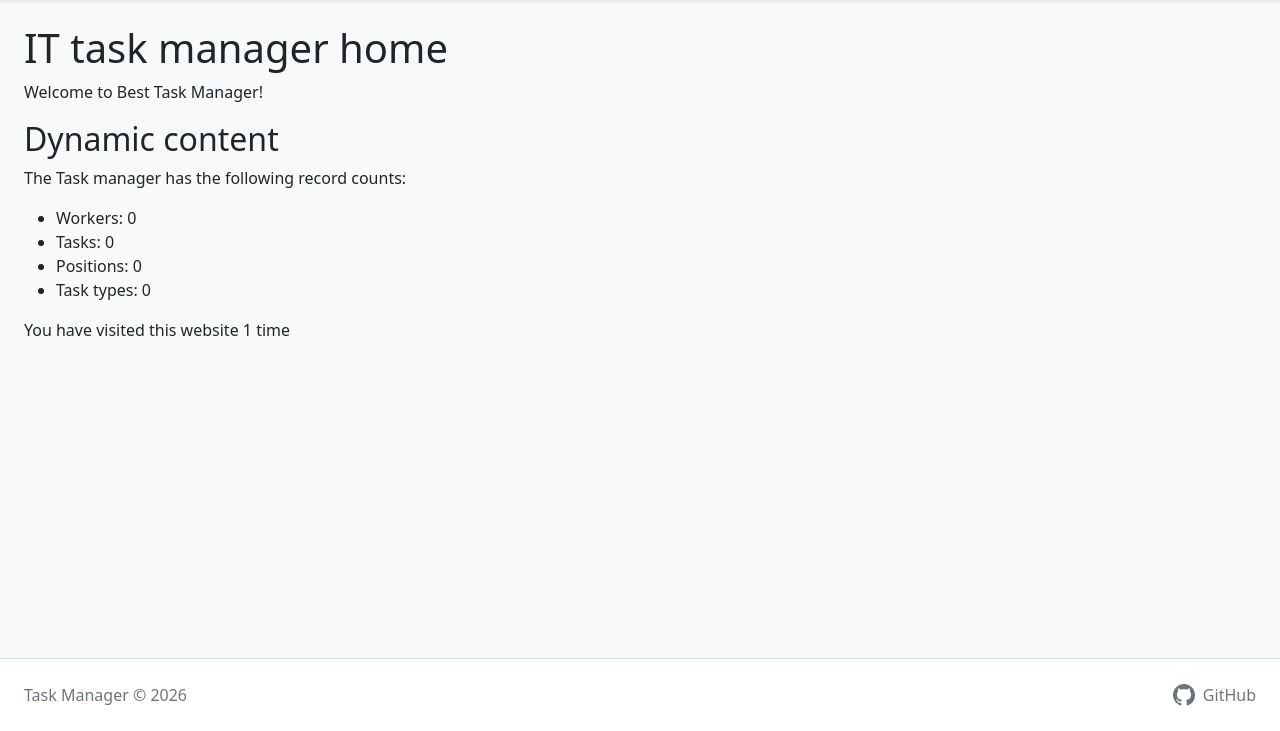
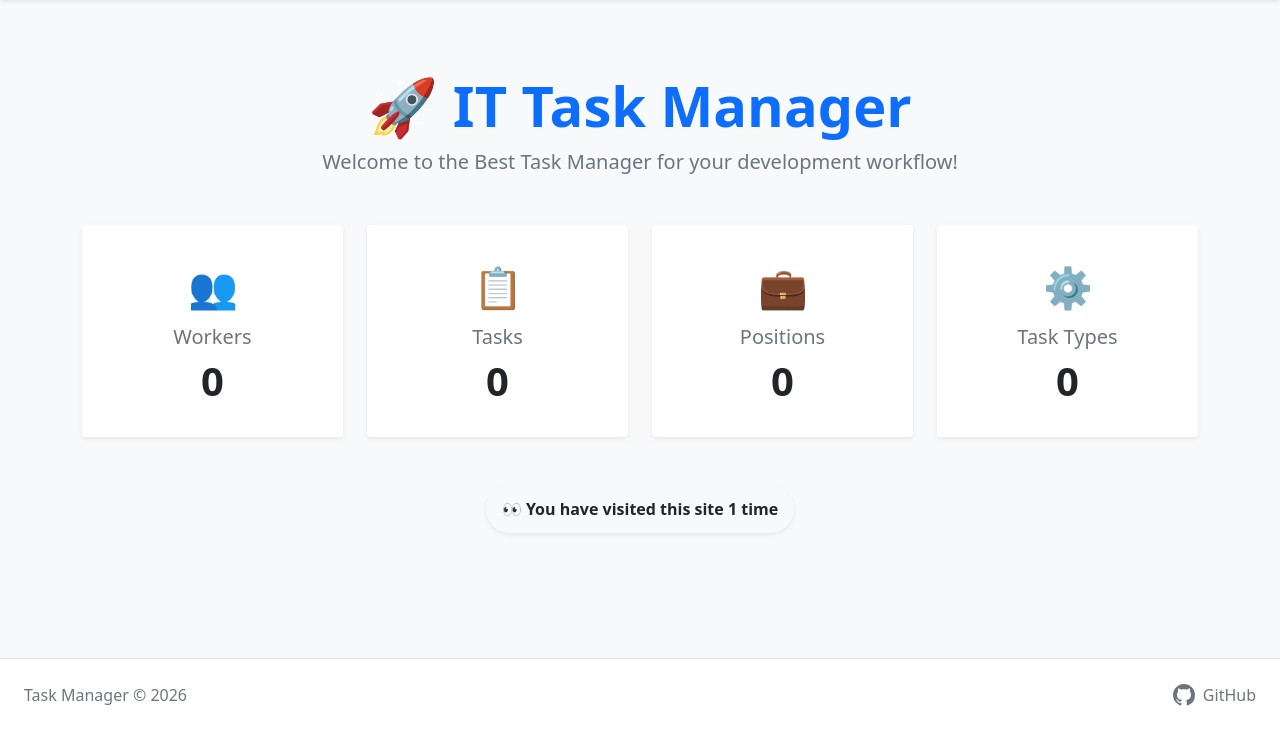
Before and after one commit to Neyrony/IT-task-manager, a Django app: page / in a window 1280 px wide. Shown: the part 69-800 px from the top of the page. Run offline with Django 5.2, Linux system fonts and the light colour scheme; data that the repository does not hold is empty.

Commit message:
style: create better design for the main page

```diff
--- a/templates/manager/index.html
+++ b/templates/manager/index.html
@@ -1,15 +1,58 @@
 {% extends 'base.html' %}
 
 {% block content %}
-	<h1>IT task manager home</h1>
-  <p>Welcome to Best Task Manager!</p>
-  <h2>Dynamic content</h2>
-  <p>The Task manager has the following record counts:</p>
-  <ul>
-    <li>Workers: {{ amount_of_workers }}</li>
-    <li>Tasks: {{ amount_of_tasks }}</li>
-    <li>Positions: {{ amount_of_positions }}</li>
-    <li>Task types: {{ amount_of_task_types }}</li>
-  </ul>
-  <p>You have visited this website {{ visits_amount }} time{{ visits_amount|pluralize }}</p>
+<div class="container py-5">
+  <div class="text-center mb-5">
+    <h1 class="display-4 fw-bold text-primary mb-2">🚀 IT Task Manager</h1>
+    <p class="lead text-muted">Welcome to the Best Task Manager for your development workflow!</p>
+  </div>
+
+  <div class="row g-4 mb-5">
+    <div class="col-md-3">
+      <div class="card h-100 border-0 shadow-sm text-center p-3">
+        <div class="card-body">
+          <div class="fs-1 mb-2">👥</div>
+          <h5 class="text-muted fw-normal">Workers</h5>
+          <h2 class="display-6 fw-bold text-dark mb-0">{{ amount_of_workers }}</h2>
+        </div>
+      </div>
+    </div>
+
+    <div class="col-md-3">
+      <div class="card h-100 border-0 shadow-sm text-center p-3">
+        <div class="card-body">
+          <div class="fs-1 mb-2">📋</div>
+          <h5 class="text-muted fw-normal">Tasks</h5>
+          <h2 class="display-6 fw-bold text-dark mb-0">{{ amount_of_tasks }}</h2>
+        </div>
+      </div>
+    </div>
+
+    <div class="col-md-3">
+      <div class="card h-100 border-0 shadow-sm text-center p-3">
+        <div class="card-body">
+          <div class="fs-1 mb-2">💼</div>
+          <h5 class="text-muted fw-normal">Positions</h5>
+          <h2 class="display-6 fw-bold text-dark mb-0">{{ amount_of_positions }}</h2>
+        </div>
+      </div>
+    </div>
+
+    <div class="col-md-3">
+      <div class="card h-100 border-0 shadow-sm text-center p-3">
+        <div class="card-body">
+          <div class="fs-1 mb-2">⚙️</div>
+          <h5 class="text-muted fw-normal">Task Types</h5>
+          <h2 class="display-6 fw-bold text-dark mb-0">{{ amount_of_task_types }}</h2>
+        </div>
+      </div>
+    </div>
+  </div>
+
+  <div class="text-center">
+    <div class="badge bg-light text-dark p-3 fs-6 rounded-pill shadow-sm">
+      👀 You have visited this site <strong>{{ visits_amount }}</strong> time{{ visits_amount|pluralize }}
+    </div>
+  </div>
+</div>
 {% endblock %}
```
